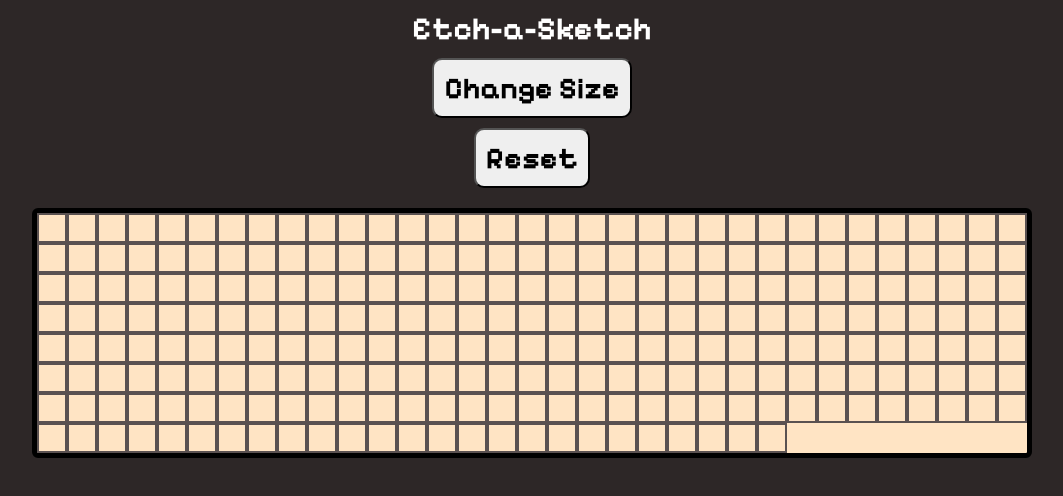
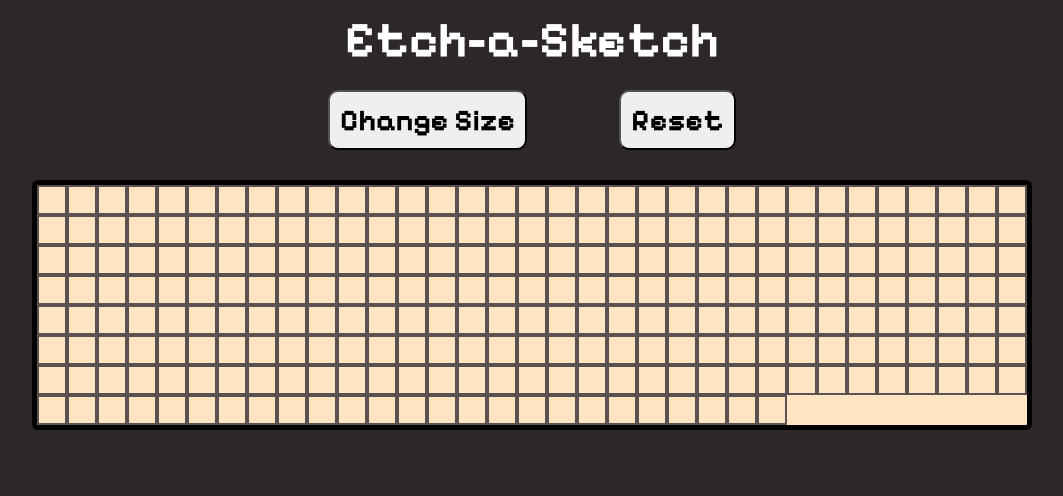
Before and after one commit to Lance-pixel-dot/etch-a-sketch, a plain HTML site: page index.html in a window 1280 px wide. Shown: the whole page, without its empty margins (108-1171 px from the left). Drawn offline with Linux system fonts and the light colour scheme.

Commit message:
Finish UI

```diff
--- a/index.html
+++ b/index.html
@@ -11,8 +11,10 @@
 </head>
 <body>
     <h1 class="title">Etch-a-Sketch</h1>
-    <button class="change-size">Change Size</button>
-    <button class="reset">Reset</button>
+    <div class="button-container">
+        <button class="change-size">Change Size</button>
+        <button class="reset">Reset</button>
+    </div>
     <div id="container"></div>
 
     <script src="javascript.js"></script>
--- a/style.css
+++ b/style.css
@@ -29,12 +29,22 @@ div{
     flex-wrap: wrap;
 }
 .title{
-    margin-top: 10px;
+    margin: 10px auto;
+    font-size: 50px;
 }
 button{
-    margin-top: 10px;
     font-size: 30px;
     padding: 10px;
     border-radius: 10px;
     font-weight: bold;
+    cursor: pointer;
 }
+.button-container{
+    display: flex;
+    width: 500px;
+    margin: 10px auto;
+    height: auto;
+    justify-content: space-around;
+    align-content: center;
+    border: 1px;
+}
```
